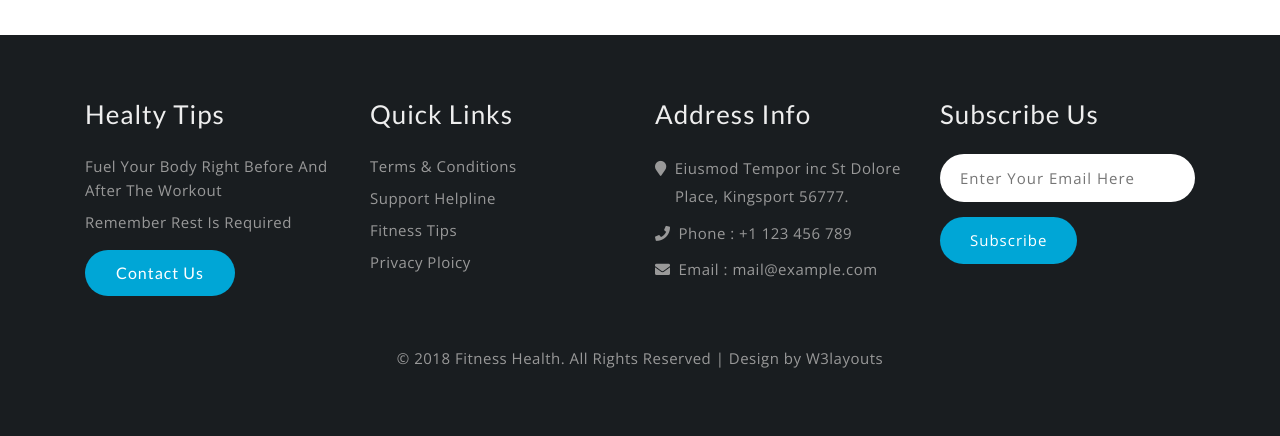
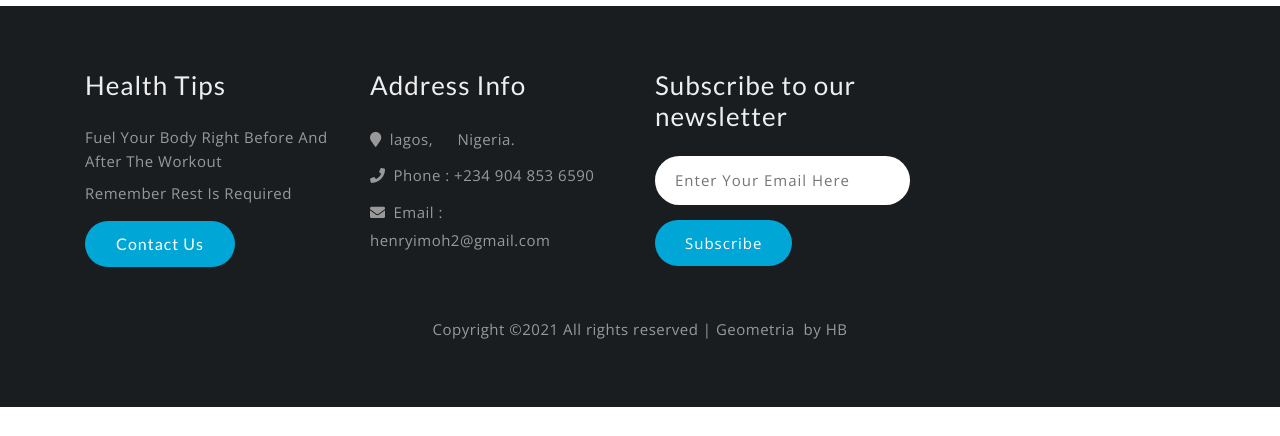
Before and after one commit to imohenry/Geometria, a plain HTML site: page about.html in a window 1280 px wide. Shown: the part 1735-2171 px from the top of the page. After the commit the page ends 2142 px from the top, so only its background shows below. Drawn offline with nearby package versions, Linux system fonts and the light colour scheme.

Commit message:
Update about.html

```diff
--- a/about.html
+++ b/about.html
@@ -98,7 +98,7 @@ Geometria by Henry
 <!-- about -->
 <section class="about py-5">
 	<div class="container py-md-3">
-		<h4 class="heading text-center">Health Center</h4>
+		<!-- <h4 class="heading text-center">Health Center</h4> -->
 		<h2 class="heading text-center mb-sm-5 mb-4">About Us </h2>
 		<p class="text-center">.</p>
 			<div class="about-grids mt-md-5 mt-4 text-center">
@@ -291,19 +291,20 @@ Geometria by Henry
 </section>
 <!-- //social icons -->
 
+
 <!-- footer -->
 <footer class="py-5">
 	<div class="container py-sm-3">
 		<div class="row footer-grids">
 			<div class="col-lg-3 col-sm-6 mb-lg-0 mb-sm-5 mb-4">
-				<h4 class="mb-4">Healty Tips</h4>
+				<h4 class="mb-4">Health Tips</h4>
 				<ul>
 					<li><a href="#"> Fuel Your Body Right Before And After The Workout</a></li>
 					<li class="mt-2"><a href="#">Remember Rest Is Required</a></li>
 				</ul>
 				<a class="btn btn-banner mt-md-3 mt-2 text-capitalize" href="contact.html" role="button"> Contact Us</a>
 			</div>
-			<div class="col-lg-3 col-sm-6 mb-lg-0 mb-sm-5 mb-4">
+		<!--	<div class="col-lg-3 col-sm-6 mb-lg-0 mb-sm-5 mb-4">
 				<h4 class="mb-4">Quick Links</h4>
 				<ul>
 					<li><a href="#">Terms & Conditions</a></li>
@@ -311,15 +312,15 @@ Geometria by Henry
 					<li><a href="#">Fitness Tips</a></li>
 					<li class="mt-2"><a href="#">Privacy Ploicy</a></li>
 				</ul>
-			</div>
+			</div> -->
 			<div class="col-lg-3 col-sm-6 mb-md-0 mb-sm-5 mb-4">
 				<h4 class="mb-4">Address Info</h4>
-				<p><i class="fas mr-2 fa-map-marker"></i>Eiusmod Tempor inc St Dolore <span>Place, Kingsport 56777.</span></p>
-				<p class="phone py-2"><i class="fas mr-2 fa-phone"></i>Phone : +1 123 456 789 </p>
-				<p><i class="fas mr-2 fa-envelope"></i>Email : <a href="mailto:example@email.com">mail@example.com</a></p>
+				<p><i class="fas mr-2 fa-map-marker"></i>lagos, <span>Nigeria.</span></p>
+				<p class="phone py-2"><i class="fas mr-2 fa-phone"></i>Phone : +234 904 853 6590 </p>
+				<p><i class="fas mr-2 fa-envelope"></i>Email : <a href="henryimoh2@gmail.com">henryimoh2@gmail.com</a></p>
 			</div>
 			<div class="col-lg-3 col-sm-6">
-				<h4 class="mb-4">Subscribe Us</h4>
+				<h4 class="mb-4">Subscribe to our newsletter</h4>
 				<form action="#" method="post">
 					<input type="email" id="email" name="EMAIL" placeholder="Enter Your Email Here" required="">
 					<input type="submit" value="Subscribe">
@@ -327,7 +328,7 @@ Geometria by Henry
 			</div>
 		</div>
 		<div class="copyright mt-5 text-center">
-			<p>© 2018 Fitness Health. All Rights Reserved | Design by <a href="http://w3layouts.com/"> W3layouts</a> </p>
+			<p>Copyright &copy;<script>document.write(new Date().getFullYear());</script> All rights reserved | Geometria <i class="fa fa-heart-o" aria-hidden="true"></i> by <a href="https://imohenry.netlify.app" target="_blank">HB</a></p>
 		</div>
 	</div>
 </footer>
```
